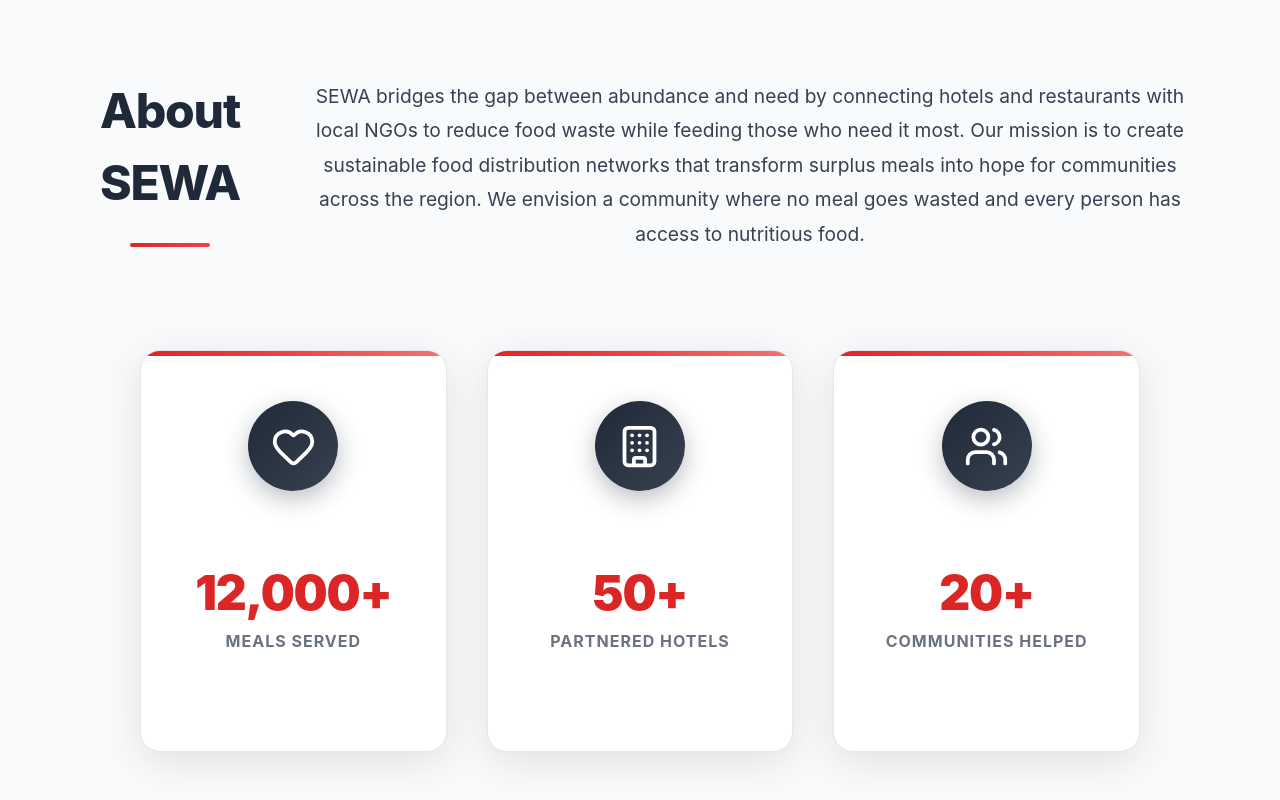
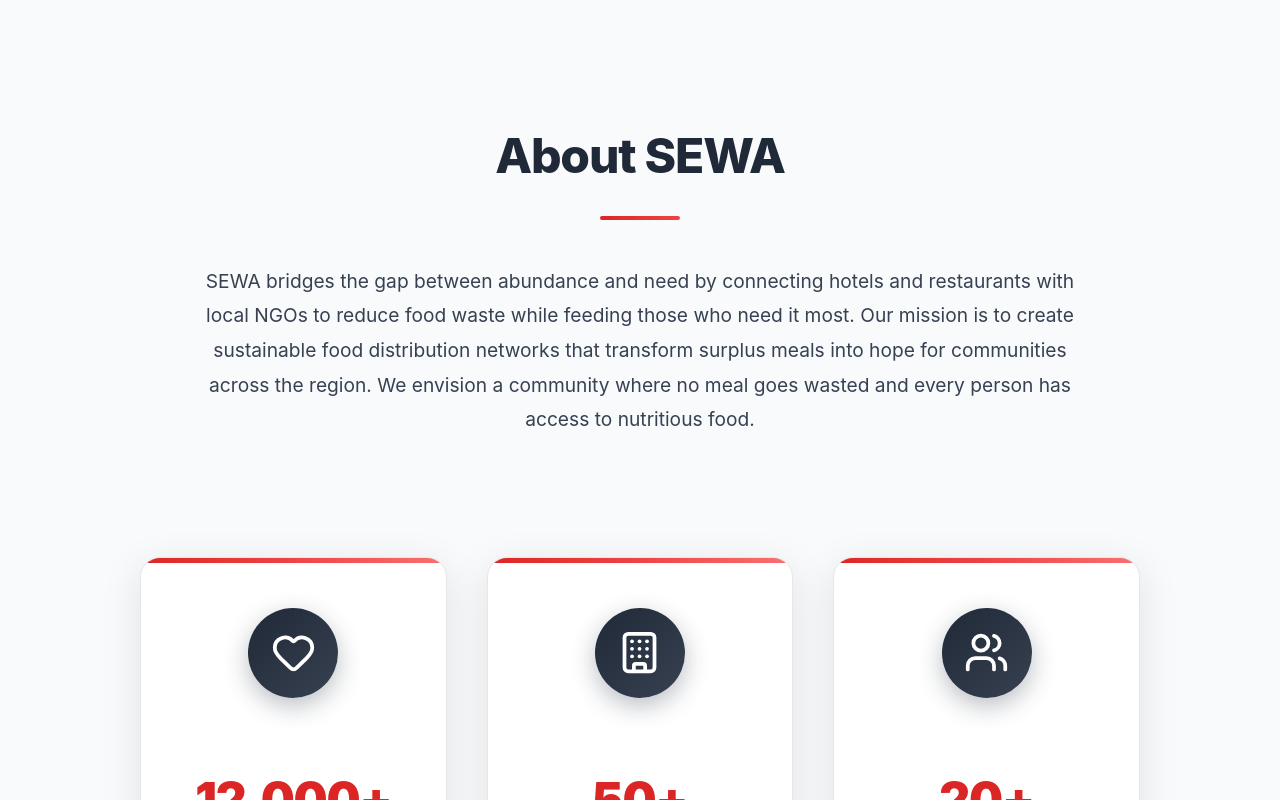
Before and after one commit to vineet358/SEWA, a React (Vite) app in the folder sewa-project/frontend/: page /about in a window 1280 px wide. Shown: the top 800 px of the page. Built offline with nearby package versions, Linux system fonts and the light colour scheme.

Commit message:
Corrected About Section CSS

```diff
--- a/sewa-project/frontend/src/pages/About.css
+++ b/sewa-project/frontend/src/pages/About.css
@@ -13,7 +13,7 @@
     width: 100%;
   }
 
-  .header {
+  .header-about {
     text-align: center;
     margin-bottom: 100px;
     position: relative;
--- a/sewa-project/frontend/src/pages/About.jsx
+++ b/sewa-project/frontend/src/pages/About.jsx
@@ -6,7 +6,7 @@ const About = () => {
   return (
     <section className="about-sewa">
       <div className="container">
-        <div className="header">
+        <div className="header-about">
           <h2 className="main-heading">About SEWA</h2>
           <p className="intro-text">
             SEWA bridges the gap between abundance and need by connecting hotels and restaurants
```
